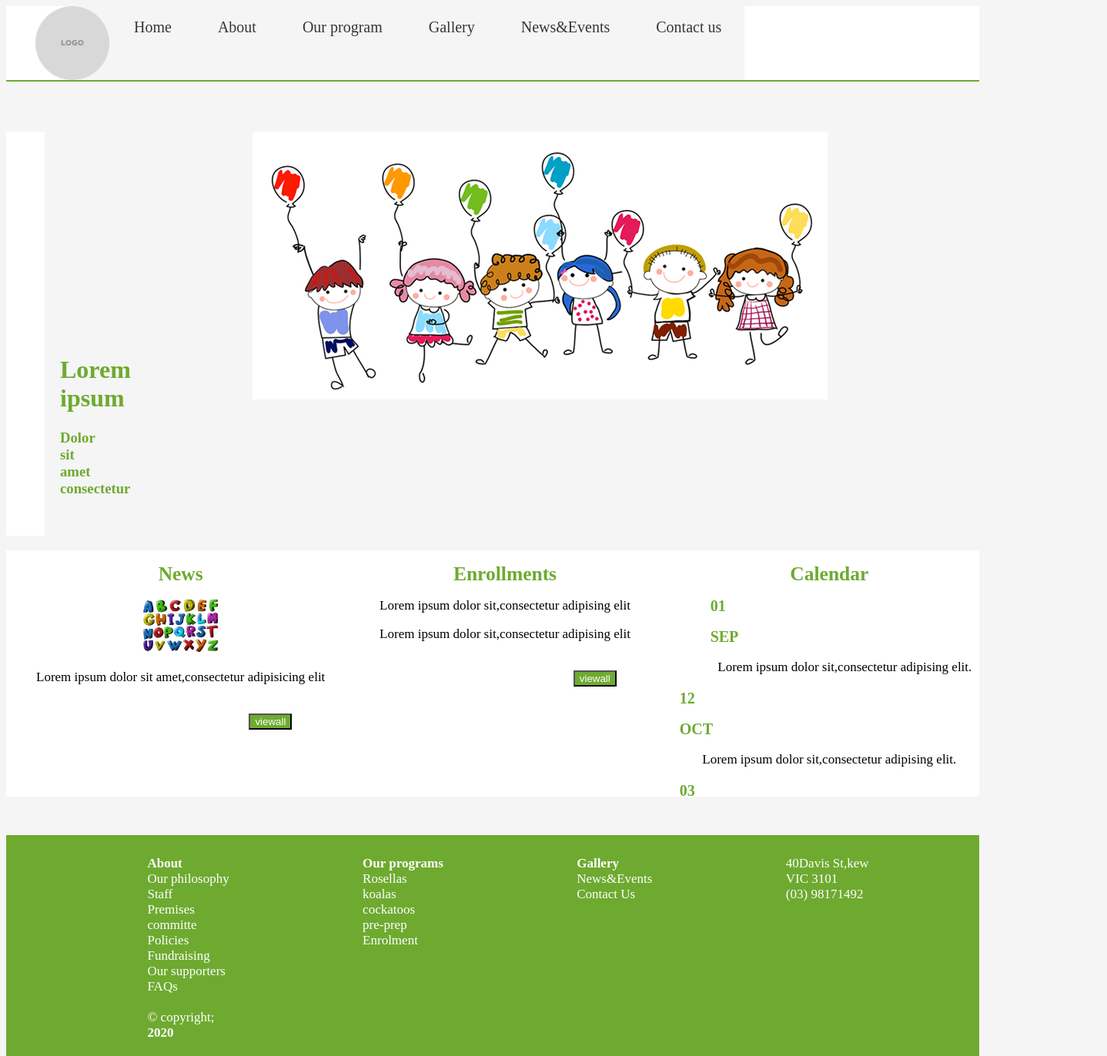
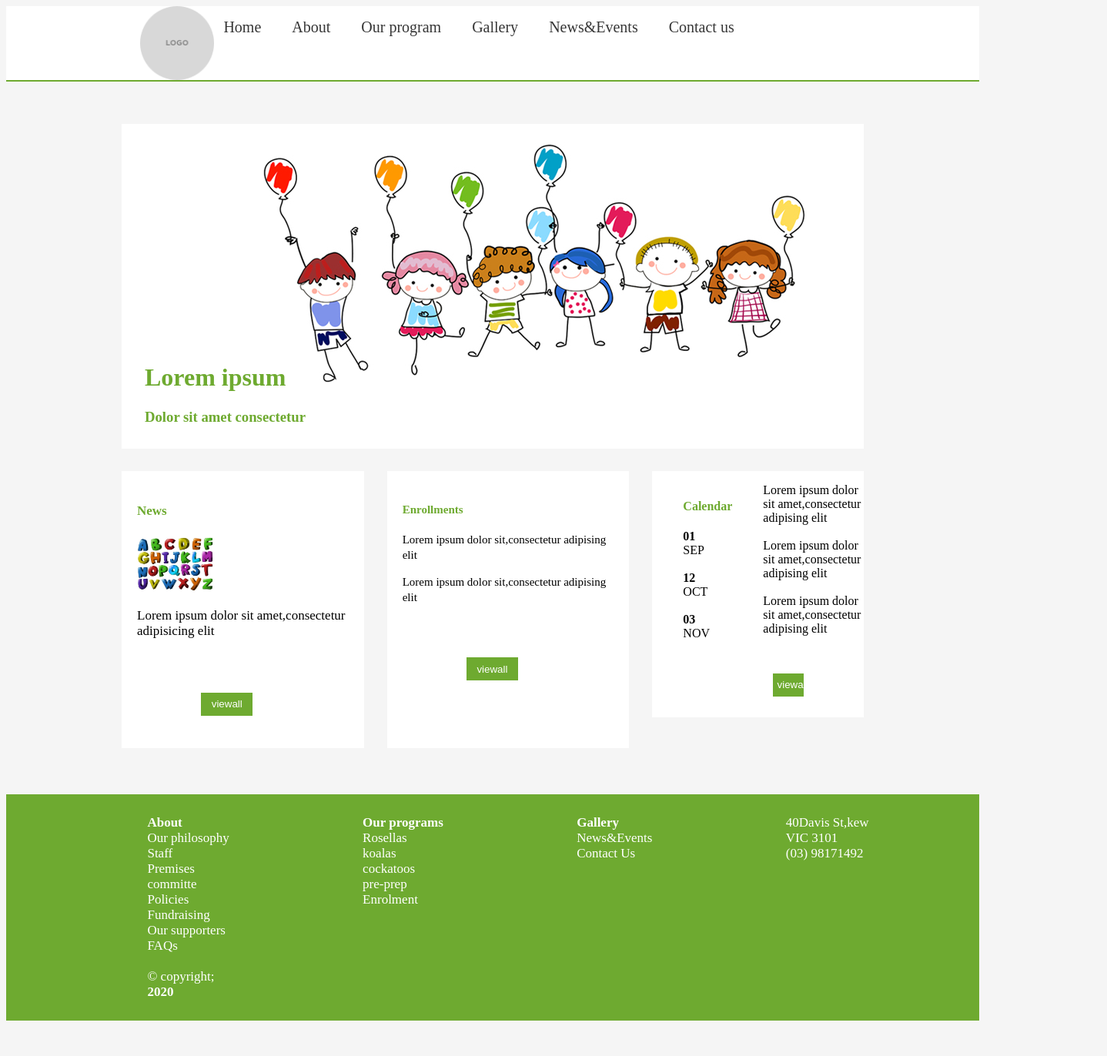
Before and after one commit to Nihariha2307/nihavaz23.github.io, a plain HTML site: page index.html in a window 1280 px wide. Shown: the top 1372 px of the page at 77% size, 1438 px wide, since content can reach past the window. After the commit the page ends 1334 px from the top, so only its background shows below. Drawn offline with Linux system fonts and the light colour scheme.

Commit message:
website created

```diff
--- a/index.css
+++ b/index.css
@@ -1,27 +1,36 @@
-body,nav{
+body{
     background-color: whitesmoke;
-    font-family:Roboto Slab,serif ;
+}
+@font-face{
+    font-family:Roboto slap ,serif ;
+    src:https://fonts.google.com/specimen/Roboto+Slab?sidebar.open=true&selection.family=Roboto+Slab:wght@700;
 }
 h1,h2,h3,h4{
     color:#6EAA30;
 }
+header{
+    background-color: white;
+    border-bottom: 2px solid #6EAA30 ;
+}
 .header-section{
     display: flex;
-    border-bottom: 2px solid #6EAA30 ;
-    background-color: white;
-    }
+    position: relative;
+    left: 10%;
+}
 header .logo img{
     width: 6rem;
     float:right;
     position:relative;
-    left:40%;
+    left:50%;
 }
 .nav{
-    padding:20px 10px;
-    justify-content: space-evenly;
+    padding:10px;
+    justify-content: space-between;
     align-items: center;
-    right:40%;
+    right:10%;
+    bottom: 20%;
     position:relative;
+    background-color: white;
 }
 
 a{
@@ -42,64 +51,97 @@ nav.active a{
     transition: all 0.4s ease;
 }
 nav ul li a{
-    margin: 30px;
+    margin: 20px;
     color: #363636;
     font-size: 20px;
-    font-weight: 300;
+    font-weight: 100px;
+    bottom: 20%;
+    left:10%;
 }
 .hero-image{
-    padding-left: 20rem;
-    top: 40%;
-    margin-right:auto;
-    margin-left:auto;
+    padding-left: 10rem;
+    padding-right:20rem;
+    top: 50%;
     height: 20rem;
     width: 50rem;
     color:#6EAA30;
     position: relative;
 }
 .hero{
-    padding-left:70px;
+    padding-left:30px;
     position:relative;
-    bottom:50px;
-    text-align:center;
+    bottom:30px;
+    text-align:left;
 }
 .container{
-    margin-top: 65px;
+    margin-top: 55px;
     background-color: white;
     align-items: center;
     flex-wrap:wrap;
-    max-width:50px;
+    margin-right: 150px;
+    margin-left:150px;
 }
 .flex-folder{
-    display: flex;
-    flex-direction: row;
+  display: flex;
+  flex-direction: row;
+  align-content: flex-start;
+
 }
-.flex-folder>div{
+.News{
     background-color: white;
+    height: 20rem;
+    width:300px;
     margin: auto;
-    width:400px;
-    padding-left: 2rem;
-    height: 20rem;
+    top: 10px;
+    margin-left: 150px;
+    margin-right: 20px;
+    margin-top: 10px;
+    padding:20px;
     font-size: 17px;
     line-height: 20px;
-    text-align: center;
+    font-family:Roboto slap,serif;
     overflow: hidden;
+}
+.enrollments{
+    background-color: white;
+    height: 20rem;
+    width: 300px;
+    margin:auto;
+    margin-right: 200px;
+    margin-left: 10px;
+    margin-top:10px;
+    margin-bottom:10px;
+    padding:20px;
+    font-size: 15px;
+    line-height: 20px;
+    font-family:Roboto slap,serif;
+    overflow: hidden;
+}
+.Calendar{
+    display:flex;
+    background-color: white;
+    width:300px;
+    height:20rem;
+    margin:auto;
+    margin-left: -170px ;
+    margin-right: 150px;
+    margin-top: 10px;
+    margin-bottom: -20px;
 }
 button{
     background-color: #6EAA30;
     left:30%;
+    top:10%;
+    width:25%;
+    height:10%;
     position:relative;
+    border: 1px solid white;
     color:white;
 }
-.cal{
-    color:#6EAA30;
-    padding-right:500px;
-    font-size: 20px;
+.text{
+    position
 }
-.para{
-    top:10px;
 
-}
 footer{
     list-style-type: none;
     display: flex;
--- a/index.html
+++ b/index.html
@@ -23,6 +23,7 @@
         </ul>
     </nav>
     </div>
+    </div>
     </header>
     <div class="container">
         <div class="hero-image">
@@ -35,46 +36,37 @@
     </div>
     <div class="flex-folder">
         <div class="News">
-            <h2>News</h2>
+            <h4>News</h4>
             <img src="vector-english.jpeg" alt="news" width="100">
             <p>Lorem ipsum dolor sit amet,consectetur adipisicing elit</p><br>
             <button type="button">viewall</button>
         </div>
         <div class="enrollments">
-            <h2>Enrollments</h2>
+            <h4>Enrollments</h4>
             <p>Lorem ipsum dolor sit,consectetur adipising elit</p>
             <p>Lorem ipsum dolor sit,consectetur adipising elit</p><br>
             <button type="button">viewall</button>
         </div>
         <div class="Calendar">
-            <h2>Calendar</h2>
-            <ul class="date">
-            <li class="cal">
-                <p><b>01</b></p>
-                <p><b>SEP</b></p>
-            </li>
-
-            <li class="para">
-                <p>Lorem ipsum dolor sit,consectetur adipising elit.</p>
-            </li>
+            <ul>
+                <h4><b>Calendar</b></h4>
+                <li><b>01</b></li>
+                <li>SEP</li><br>
+                <li><b>12</b></li>
+                <li>OCT</li><br>
+                <li><b>03</b></li>
+                <li>NOV</li>
             </ul>
-            <div class="cal">
-                <p><b>12</b><p>
-                <p><b>OCT</b></p>
+            <div class="text">
+                <ul>
+                <li>Lorem ipsum dolor sit amet,consectetur adipising elit</li><br>
+                <li>Lorem ipsum dolor sit amet,consectetur adipising elit</li><br>
+                <li>Lorem ipsum dolor sit amet,consectetur adipising elit</li>
+                </ul>
+                <button type="button">viewall</button>
+                </div>
             </div>
-            <div class="para">
-                <p>Lorem ipsum dolor sit,consectetur adipising elit.</p>
-            </div>
-            <div class="cal">
-                <p><b>03</b></p>
-                <p><b>NOV</b></p>
-            </div>
-            <div class="para">
-                <p>Lorem ipsum dolor sit,consectetur adipising elit.</p>
-            </div>
-            </div>
-    </div>
-
+        </div>
 <footer class="bottom-section">
     <div class="About">
        <ul>
```
Also changed, not shown: 1 other file.
